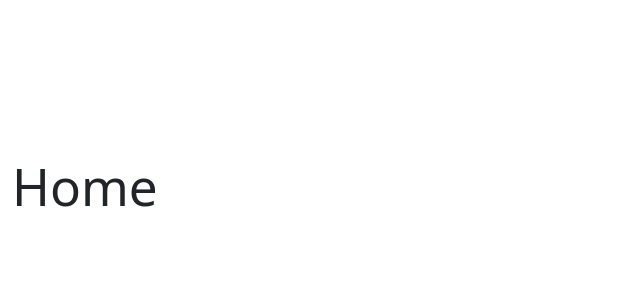
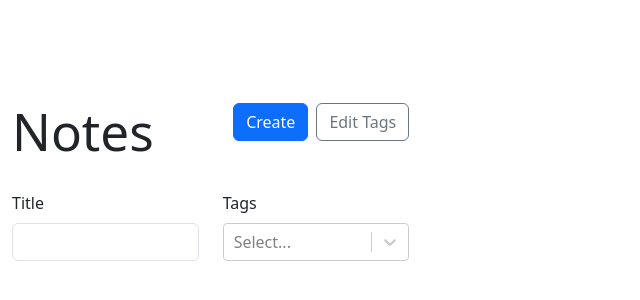
Before and after one commit to uliananeu/react-markdown-supported-note, a React (Vite) app in the folder vite-project/: page / in a window 1280 px wide. Shown: the part 214-514 px from the top of the page, without its empty margins (0-640 px from the left). Built offline with nearby package versions, Linux system fonts and the light colour scheme.

Commit message:
add styling

```diff
--- a/vite-project/src/App.tsx
+++ b/vite-project/src/App.tsx
@@ -5,6 +5,7 @@
 import { NewNote } from "./NewNote";
 import { useLocalStorage } from "./useLocalStorage";
 import { v4 as uuidV4 } from "uuid";
+import { NoteList } from "./NoteList";
 
 export type Note = {
   id: string;
@@ -60,7 +61,10 @@
   return (
     <Container className="my-4">
       <Routes>
-        <Route path="/" element={<h1>Home</h1>} />
+        <Route
+          path="/"
+          element={<NoteList notes={notesWithTags} availableTabs={tags} />}
+        />
         <Route
           path="/new"
           element={
--- a/vite-project/src/NoteForm.tsx
+++ b/vite-project/src/NoteForm.tsx
@@ -1,6 +1,6 @@
 import { FormEvent, useRef, useState } from "react";
 import { Button, Col, Form, Row, Stack } from "react-bootstrap";
-import { Link } from "react-router-dom";
+import { Link, useNavigate } from "react-router-dom";
 import CreatableReactSelect from "react-select/creatable";
 import { NoteData, Tag } from "./App";
 import { v4 as uuidV4 } from "uuid";
@@ -15,6 +15,7 @@
   const titleRef = useRef<HTMLInputElement>(null);
   const markdownRef = useRef<HTMLTextAreaElement>(null);
   const [selectedTags, setSelectedTags] = useState<Tag[]>([]);
+  const navigate = useNavigate();
 
   function handleSubmit(e: FormEvent) {
     e.preventDefault();
@@ -22,8 +23,10 @@
     onSubmit({
       title: titleRef.current!.value,
       markdown: markdownRef.current!.value,
-      tags: [],
+      tags: selectedTags,
     });
+
+    navigate("..");
   }
 
   return (
--- /dev/null
+++ b/vite-project/src/NoteList.tsx
@@ -0,0 +1,111 @@
+import { useMemo, useState } from "react";
+import { Button, Card, Col, Form, Row, Stack } from "react-bootstrap";
+import { Link } from "react-router-dom";
+import ReactSelect from "react-select";
+import { Tag } from "./App";
+import styles from "./NotesList.module.css";
+
+type SimplifiedNote = {
+  tags: Tag[];
+  title: string;
+  id: string;
+};
+
+type NoteListProps = {
+  availableTabs: Tag[];
+  notes: SimplifiedNote[];
+};
+
+export function NoteList({ availableTabs, notes }: NoteListProps) {
+  const [selectedTags, setSelectedTags] = useState<Tag[]>([]);
+  const [title, setTitle] = useState("");
+
+  const filteredNotes = useMemo(() => {
+    return notes.filter((note) => {
+      return (
+        (title === "" ||
+          note.title.toLowerCase().includes(title.toLowerCase())) &&
+        (selectedTags.length === 0 ||
+          selectedTags.every((tag) =>
+            note.tags.some((noteTag) => noteTag.id === tag.id)
+          ))
+      );
+    });
+  }, [title, selectedTags, notes]);
+
+  return (
+    <>
+      <Row className="aligh-items-center mb-4">
+        <Col>
+          <h1>Notes</h1>
+        </Col>
+        <Col xs="auto">
+          <Stack gap={2} direction="horizontal">
+            <Link to="/new">
+              <Button variant="primary">Create</Button>
+            </Link>
+            <Button variant="outline-secondary">Edit Tags</Button>
+          </Stack>
+        </Col>
+      </Row>
+      <Form>
+        <Row className="mb-4">
+          <Col>
+            <Form.Group controlId="title">
+              <Form.Label>Title</Form.Label>
+              <Form.Control
+                type="text"
+                value={title}
+                onChange={(e) => setTitle(e.target.value)}
+              />
+            </Form.Group>
+          </Col>
+          <Col>
+            <Form.Group controlId="tags">
+              <Form.Label>Tags</Form.Label>
+              <ReactSelect
+                value={selectedTags.map((tag) => {
+                  return { label: tag.label, value: tag.id };
+                })}
+                options={availableTabs.map((tag) => {
+                  return { label: tag.label, value: tag.id };
+                })}
+                onChange={(tags) => {
+                  setSelectedTags(
+                    tags.map((tag) => {
+                      return { label: tag.label, id: tag.value };
+                    })
+                  );
+                }}
+                isMulti
+              />
+            </Form.Group>
+          </Col>
+        </Row>
+      </Form>
+      <Row xs={1} sm={2} lg={3} xl={4} className="g-3">
+        {filteredNotes.map((note) => (
+          <Col key={note.id}>
+            <NoteCard id={note.id} title={note.title} tags={note.tags} />
+          </Col>
+        ))}
+      </Row>
+    </>
+  );
+}
+
+function NoteCard({ id, title, tags }: SimplifiedNote) {
+  return (
+    <Card
+      as={Link}
+      to={`/${id}`}
+      className={`h-100 text-reset text-decoration-none ${styles.card}`}
+    >
+      <Card.Body>
+        {/* Render content for the NoteCard, e.g., title, tags */}
+        <h5>{title}</h5>
+        <div>Tags: {tags.map((tag) => tag.label).join(", ")}</div>
+      </Card.Body>
+    </Card>
+  );
+}
```
